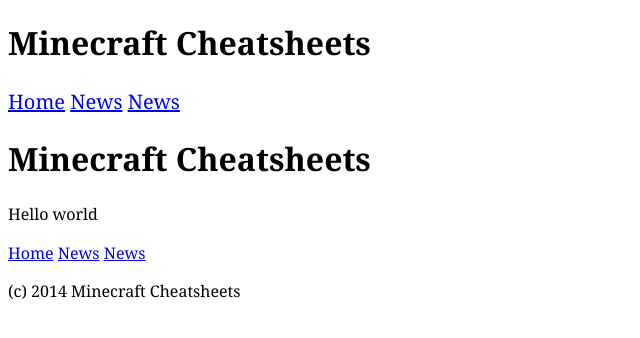
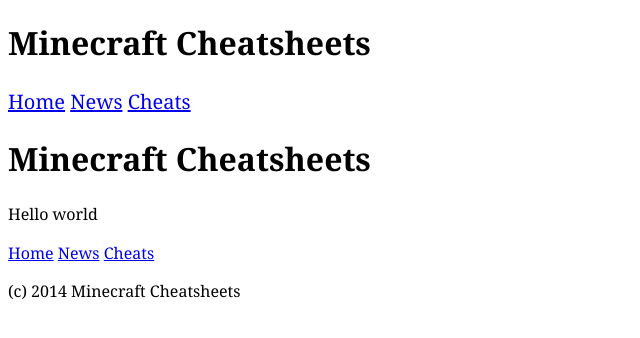
Before and after one commit to Moonmarsh/minecraft-cheatsheets, a Jekyll site: the page built from index.html, in a window 1280 px wide. Shown: the top 338 px of the page, without its empty margins (0-640 px from the left). Built offline with Jekyll 4.4.1, drawn with Linux system fonts in a browser that asks for light colours; Markdown is read by kramdown in place of the engine named in the settings.

Commit message:
fixed menu for 'cheats'

```diff
--- a/_includes/nav.html
+++ b/_includes/nav.html
@@ -2,6 +2,6 @@
 	<ul class="nav {{include.navclass}}">
 		<li><a class="{%if page.url == '/index.html'%}current{%endif%}" href="{{site.baseurl}}/index.html">Home</a></li>
 		<li><a class="{%if page.url == '/news.html'%}current{%endif%}" href="{{site.baseurl}}/news.html">News</a></li>
-		<li><a class="{%if page.url == '/cheats.html'%}current{%endif%}" href="{{site.baseurl}}/cheats.html">News</a></li>
+		<li><a class="{%if page.url == '/cheats.html'%}current{%endif%}" href="{{site.baseurl}}/cheats.html">Cheats</a></li>
 	</ul>
 </nav>
```
